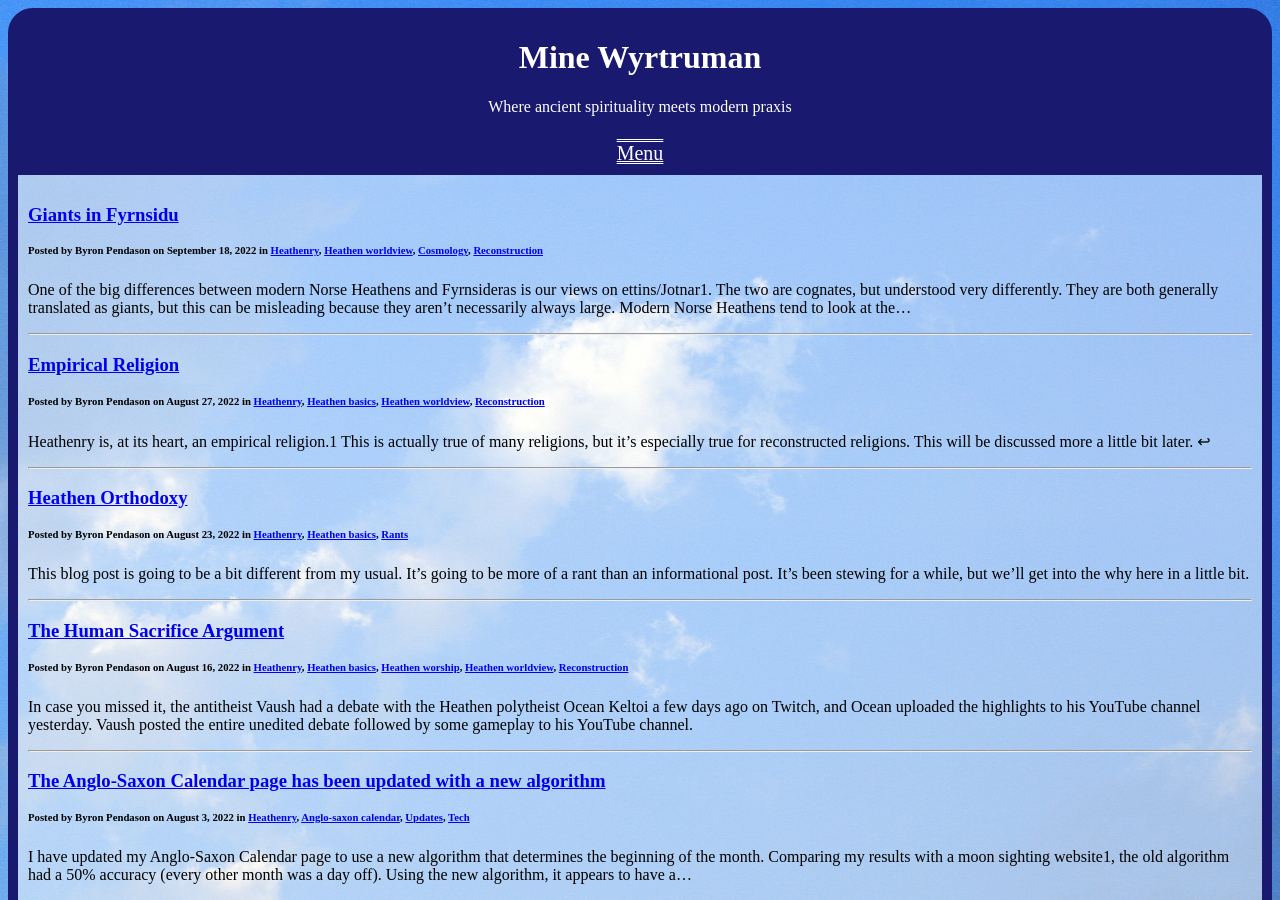
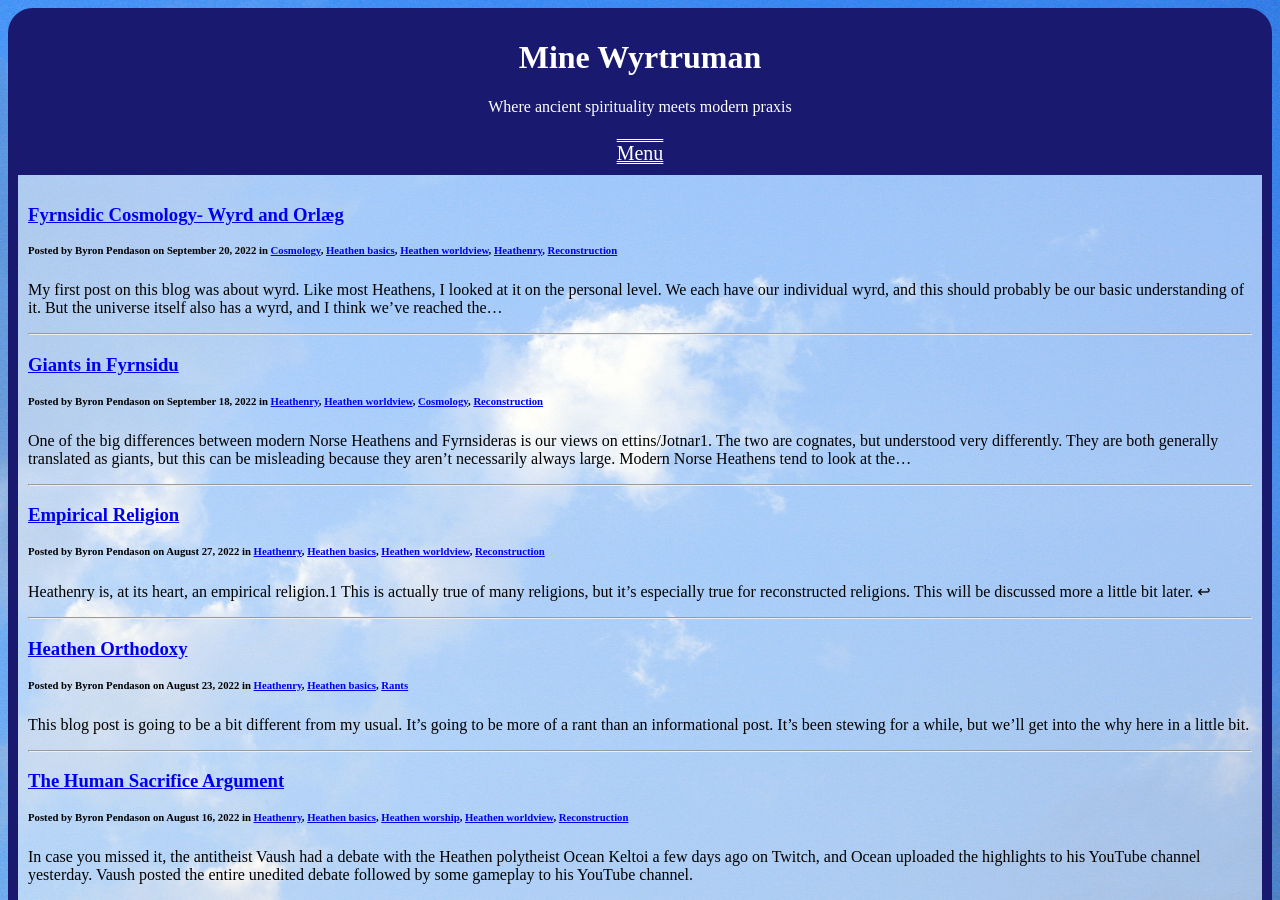
Before and after one commit to byronpendason/byronpendason.github.io, a Jekyll site: the page built from blog.md, in a window 1280 px wide and 900 px high. Built offline with Jekyll 4.4.1, drawn with Linux system fonts in a browser that asks for light colours; our own code applies the rules of GitHub Pages for plain Markdown files; comment, search, counter and statistics services are not loaded.

Commit message:
Add files via upload

```diff
--- a/_posts/2022-09-20-fyrnsidic-cosmology-wyrd-and-orlaeg.md
+++ b/_posts/2022-09-20-fyrnsidic-cosmology-wyrd-and-orlaeg.md
@@ -4,25 +4,24 @@ author: Byron Pendason
 date: 2022-09-20
 categories: [cosmology, heathen basics, heathen worldview, Heathenry, reconstruction]
 layout: post
-published: false
 ---
 
-[My first post on this blog](https://www.minewyrtruman.com/2019/10/02/wyrd-the-heathen-concept-of-fate/) was about wyrd. Like most Heathens, I came at it from the personal scale. We each have our individual wyrd, and this should probably be our basic understanding of it. But the universe itself also has a wyrd, and I think we've reached the point in this series on cosmology that wyrd is the next logical concept to address. Before we dive into that, though, let's recap what wyrd is on a personal level.
+[My first post on this blog](https://www.minewyrtruman.com/2019/10/02/wyrd-the-heathen-concept-of-fate/) was about wyrd. Like most Heathens, I looked at it on the personal level. We each have our individual wyrd, and this should probably be our basic understanding of it. But the universe itself also has a wyrd, and I think we've reached the point in this series on Fyrnsidic cosmology that wyrd is the next logical concept to address. Before we dive into that, though, let's recap what wyrd is on a personal level.
 
-Wyrd is the Heathen concept of fate, but it's not the deterministic fate of classical religion. It's best summarized as "Where we are going is determined by where we are now and where we have been." Our every action is a thread that is woven into the web that is our personal wyrd. Each thread determines what our wyrd looks like, and once a thread has been added it cannot be removed. What the final product will look like may not be known, but what's already been weaved into it limits what it *can* look like.
+Wyrd is the Heathen concept of fate, but it's not the deterministic fate of classical religion. It's best summarized as "Where we are going is determined by where we are now and where we have been." Our every action is a thread that is woven into the web that is our personal wyrd. Each thread determines what our wyrd looks like, and once a thread has been added it cannot be removed. What the final product will look like may not be known, but what's already been woven into it limits what it *can* look like.
 
 The universe itself has its own wyrd. But instead of each thread being an action, each thread is the wyrd of an individual. What this means is that every individual is connected to the web, and thus everyone is connected to everyone else. That web is the wyrd of the cosmos.
 
-This wyrd is part of the cosmic order that was instituted by the gods at the creation of our physical universe. It has a cause and effect dynamic just like our individual wyrd does. A cause leads to an effect, which becomes the cause for another effect, and so on forever.
+This wyrd is part of the cosmic order that was instituted by the gods at the foundation of our physical universe. It has a cause and effect dynamic just like our individual wyrd does. A cause leads to an effect, which becomes the cause for another effect, and so on forever.
 
-Wyrd is a vast web that spans the entire cosmos. It permeates all living things from the smallest cells to largest cosmic structures. Your every action gets added to your wyrd, but it also gets added the the cosmic wyrd as well. Our actions not only shape our fate, it shapes the fate of the entirety of all that exists.
+Wyrd is the vast web that spans the entire cosmos. It permeates all living things from the smallest cells to largest cosmic structures. Your every action gets added to your wyrd, but it also gets added the the cosmic wyrd as well. Our actions not only shape our fate, it shapes the fate of the entirety of all that exists. This has important implications that's should shape our views on ethics, but that is a subject that is best saved for another post.
 
-Just like we each have an orlæg that is our "starter wyrd" from which we build upon to shape our wyrd, so too does the cosmos. Orlæg is often translated as fate or destiny, but it literally means "that which was originally laid down" or "fundamental law". On a cosmic scale, it is the fundamental nature of the universe, both the physical and metaphysical laws that determine it's operation. It was laid down by the gods at the foundation of the universe. Just like we can't change our orlæg, neither can the orlæg of the universe be changed. It can only be built upon. It is, in short, the order of the universe which shaped it out of the chaos from which it was formed.
+Just like we each have our own orlæg that is our "starter wyrd" from which we build upon to shape our wyrd, so too does the cosmos. Orlæg is often translated as fate or destiny, but it literally means "that which was originally laid down" or "fundamental law". On a cosmic scale, it is the fundamental nature of the universe, both the physical and metaphysical laws that determine it's operation. It was laid down by the gods at the foundation of the universe. Just like we can't change our orlæg, neither can the orlæg of the universe be changed. It can only be built upon. It is, in short, the order of the universe which shaped it out of the chaos from which it was formed.
 
-The interdependence and interconnectedness of all things is a logical result of these ideas. No person is an island, and as a consequence of this, no action affects only the person making the action. Each action has consequences that effect countless others. Most of the time, these consequences might be imperceptible to us, but it has a butterfly effect upon the rest of the universe. That's why it is important to consider the ramifications of our every action, because those consequences often come back to bite us in the ass.
+The interdependence and interconnectedness of all things is a logical result of these ideas. No person is an island, and as a consequence of this, no action affects only the person making the action. Each action has consequences that effect countless others. Most of the time, these consequences might be imperceptible to us, but it has a butterfly effect upon the rest of the universe. That's why it is important to consider the ramifications of our every action, because those consequences often come back to bite us and/or our loved ones in the ass.
 
-Even the most seemingly inconsequential of actions can lead to a butterfly effect that ends up having a major impact on history. A lot of the time, we don't see the impact we've had or we see the impact but don't recognize it as having been our doing. The Doctor Who episode "Turn Left" is a good example of how wyrd works and how a seemingly inconsequential decision (to turn right instead of left at an intersection in the road) can snowball into a dystopian future. I won't say more about the episode except to say that if you haven't seen it, you should.
+Even the most seemingly inconsequential of actions can lead to a butterfly effect that can end up having a major impact on history. A lot of the time, we don't see the impact we've had or we see the impact but don't recognize it as having been our doing. The Doctor Who episode "Turn Left" is a good example of how wyrd works and how a seemingly inconsequential decision (to turn right instead of left at an intersection in the road) can snowball into a dystopian future. I won't say more about the episode except to say that if you haven't seen it, you should.
 
 It's a work of fiction, but the principle behind it is valid. There's a reason that most TV shows seem to have at least one episode that explores how different things would be if just one thing changed. It's because even though we may not think about it very often, our society recognizes that every action has consequences that cause chain reactions along the web of wyrd that can lead to major changes.
 
-We need to start being mindful of the fact that our smallest decisions can have huge effects. Everything we do, we need to think about whether our action is going to lead to  better and stronger communities, or a worse one Very rarely will our decisions not have indirect consequences upon our communities. Let's start recognizing this, and living our lives to lead to a better tomorrow.
+We need to start being mindful of the fact that our smallest decisions can have huge effects. Everything we do, we need to think about whether our action is going to lead to  better and stronger communities, or worse ones. Very rarely will our decisions not have indirect consequences upon our communities. Let's start recognizing this, and living our lives to build a better tomorrow.
```
